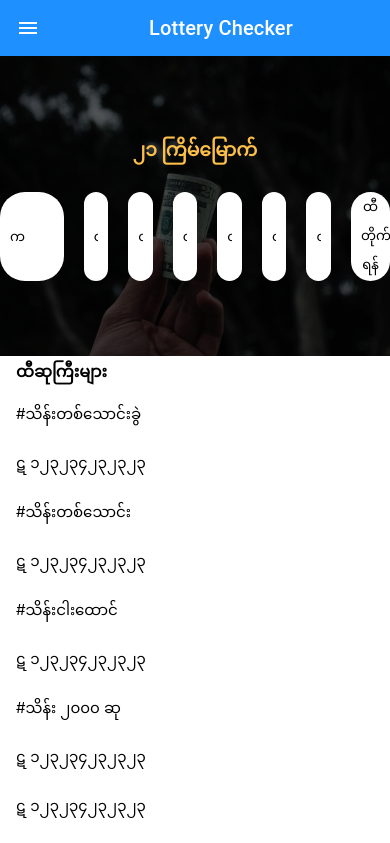
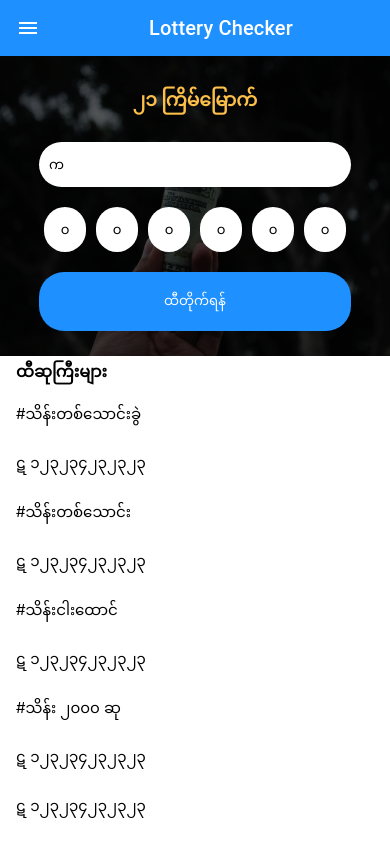
Before and after one commit to lottery-checker/lottery-checker.github.io, a React (Create React App) app: page / in a window 390 px wide. Shown: the top 843 px of the page. Built offline with nearby package versions, Linux system fonts and the light colour scheme.

Commit message:
update: responsive in app banner

```diff
--- a/src/components/Banner/BannerHeader/BannerHeader.css
+++ b/src/components/Banner/BannerHeader/BannerHeader.css
@@ -1,3 +1,4 @@
 .banner__header > .banner__header--yellow{
+  display: flex;
   color: var(--primary-yellow) !important;
 }
--- a/src/components/Banner/Checker/Checker.css
+++ b/src/components/Banner/Checker/Checker.css
@@ -7,58 +7,87 @@
   justify-content: center;
   margin-top: 20px;
 }
-.checker__foralphabets{
+.checker__for__alphabets{
   display: flex;
   width: 15%;
-  padding: 5px 10px;
+  background-color: #ffffff;
   margin-right: 20px;
   border-radius: 25px;
-  background-color: #ffffff;
-  align-items: center;
-  justify-content: center;
 }
-.checker__foralphabets > select {
+.checker__for__alphabets > select{
+  padding: 15px 10px;
   outline-width: 0;
   border: none;
-  background-color: transparent;
-  width: 100%;
-  height: 100%;
-  -webkit-appearance: none;
-  -moz-appearance: none;
-  appearance: none;
-}
-.checker__fields{
-  display: flex;
-  width: 5%;
-  padding: 5px;
-  margin-right: 20px;
-  align-items: center;
-  justify-content: center;
-  border-radius: 25px;
-  background-color: #ffffff;
-}
-.checker__fields > select{
   -webkit-appearance: none;
   -moz-appearance: none;
   appearance: none;
   width: 100%;
-  height: 100%;
-  padding: 10px 5px;
   background-color: transparent;
+}
+.checker__fields{
+  display: flex;
+  width: 45%;
+  box-sizing: border-box;
+  align-items: center;
+  justify-content: center;
+}
+.checker__fields select{
+  width: 16.66%;
+  margin-right: 20px;
+  border-radius: 25px;
+  background-color: #ffffff;
+  -webkit-appearance: none;
+  -moz-appearance: none;
+  appearance: none;
+  padding: 15px 5px;
   outline-width: 0;
   border: none;
+  text-align: center;
+  text-align-last: center;
+}
+.checker__fields select option{
+  text-align-last: center;
 }
 .checker__button{
   display: flex;
   justify-content: center;
+  align-items: center;
   width: 10%;
-  background-color: #ffffff;
+  background-color: var(--primary-blue);
   border-radius: 25px;
+  cursor: pointer;
 }
 .checker__button button{
-  width: 80%;
+  color: #ffffff;
   background-color: transparent;
+  width: 95%;
   border: none;
   outline-width: 0;
-  cursor: pointer;
+  padding: 15px 10px;
 }
+
+@media only screen and (max-width: 600px){
+  .checker__container{
+    flex-direction: column;
+    align-items: center;
+  }
+  .checker__for__alphabets{
+    flex-direction: row;
+    width: 80%;
+    margin-right: 0px;
+  }
+  .checker__fields{
+    flex-direction: row;
+    margin-top: 20px;
+    width: 80%;
+  }
+  .checker__fields select{
+    margin-right: 0px;
+    margin-inline: 5px;
+  }
+  .checker__button{
+    flex-direction: row;
+    margin-top: 20px;
+    width: 80%;
+  }
+}
--- a/src/components/Banner/Checker/Checker.jsx
+++ b/src/components/Banner/Checker/Checker.jsx
@@ -13,44 +13,47 @@ export const Checker = () => {
   return (
     <div className="checker">
       <div className="checker__container">
-        <div className="checker__foralphabets">
-          <select name="alphabets" id="alphabets">
+        <div className="checker__for__alphabets">
+          <select name="alphabets" id="alphabets" className="">
             {alphabets}
           </select>
         </div>
+
         <div className="checker__fields">
           <select name="checkers">
             {numbers}
           </select>
-        </div>
-        <div className="checker__fields">
+
+
+          <select name="checkers">
+            {numbers}
+          </select>
+
+
+          <select name="checkers">
+            {numbers}
+          </select>
+
+
+          <select name="checkers">
+            {numbers}
+          </select>
+
+
+          <select name="checkers">
+            {numbers}
+          </select>
+
+
           <select name="checkers">
             {numbers}
           </select>
         </div>
-        <div className="checker__fields">
-          <select name="checkers">
-            {numbers}
-          </select>
-        </div>
-        <div className="checker__fields">
-          <select name="checkers">
-            {numbers}
-          </select>
-        </div>
-        <div className="checker__fields">
-          <select name="checkers">
-            {numbers}
-          </select>
-        </div>
-        <div className="checker__fields">
-          <select name="checkers">
-            {numbers}
-          </select>
-        </div>
+
         <div className="checker__button">
           <button>ထီတိုက်ရန်</button>
         </div>
+
       </div>
     </div>
   )
```
Also changed, not shown: src/components/Banner/Banner.css (line endings or trailing spaces).
